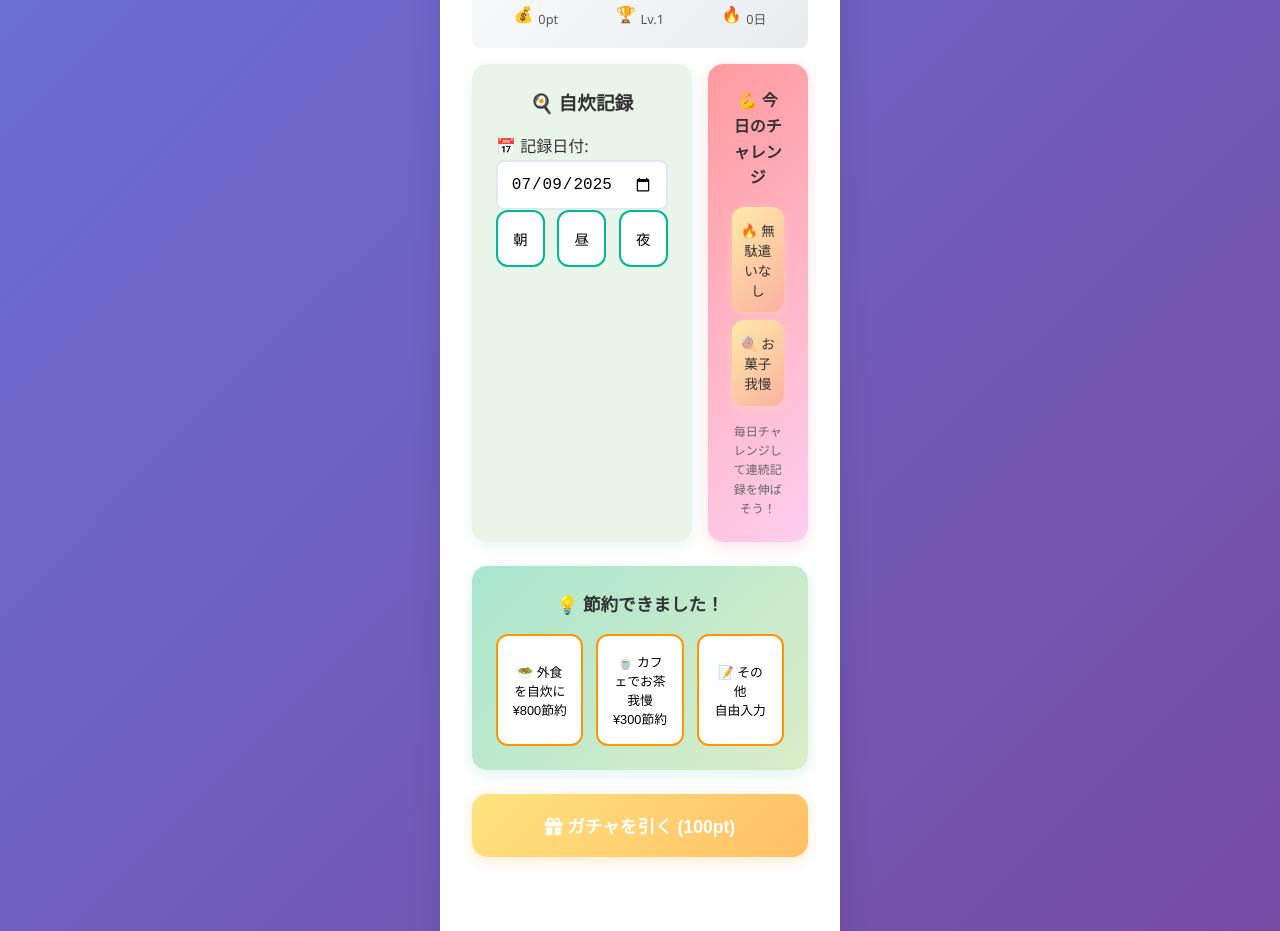
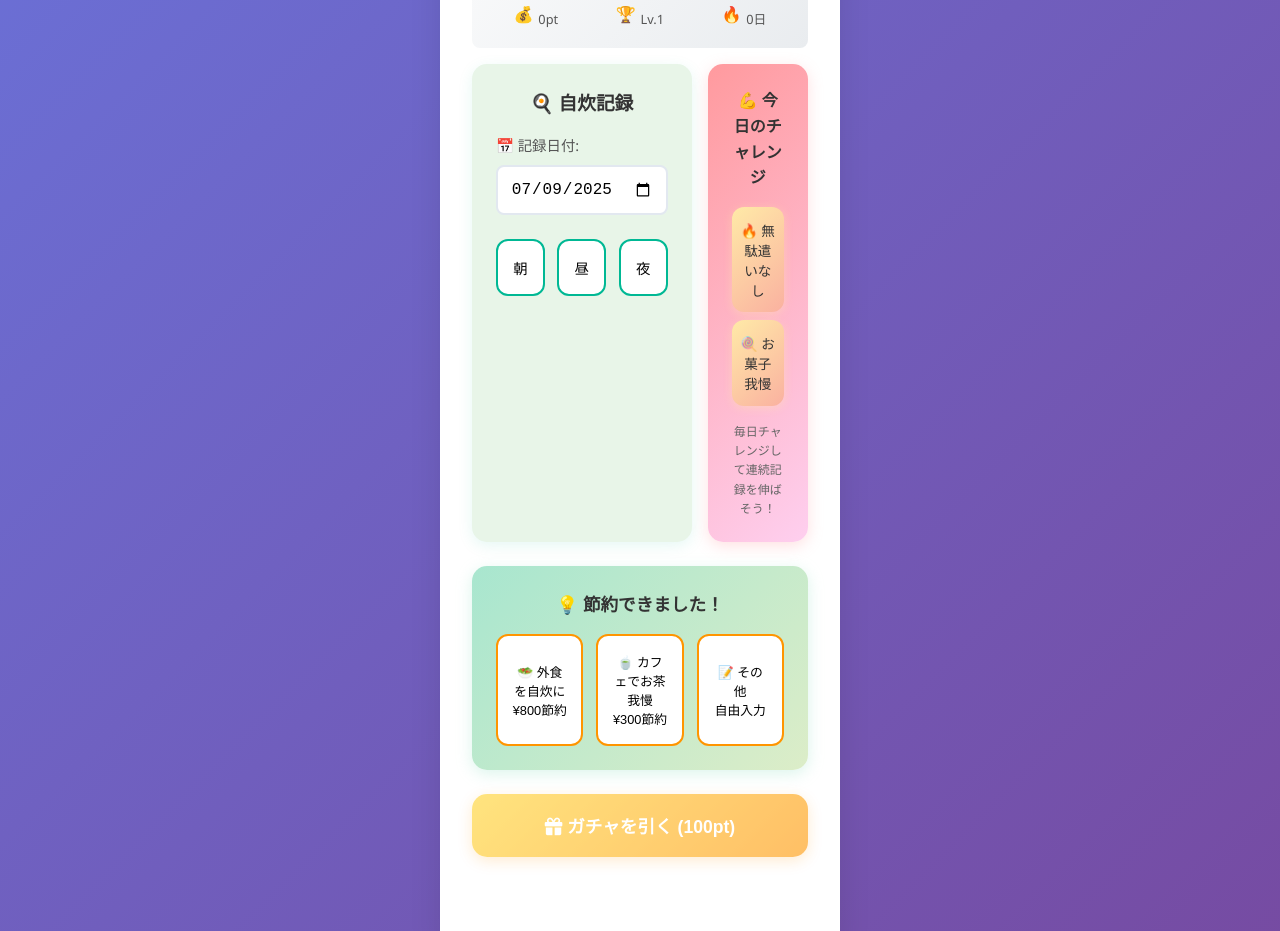
Before and after one commit to fujihira13/MealQuest, a React (Vite) app: page / in a window 1280 px wide. Shown: the part 1000-1931 px from the top of the page. Built offline with nearby package versions, Linux system fonts and the light colour scheme.

Commit message:
スタイルシート修正

```diff
--- a/src/index.css
+++ b/src/index.css
@@ -3254,6 +3254,19 @@ body {
   box-shadow: 0 0 0 3px rgba(102, 126, 234, 0.1);
 }
 
+/* 自炊記録の日付選択部分 */
+.cooking-date-selector {
+  margin-bottom: 1.5rem;
+}
+
+.cooking-date-selector label {
+  display: block;
+  margin-bottom: 0.5rem;
+  font-size: 0.9rem;
+  color: #555;
+  font-weight: 500;
+}
+
 /* 外食カテゴリのスタイル */
 .category-restaurant {
   background: linear-gradient(135deg, #ff9a9e, #fecfef);
```
